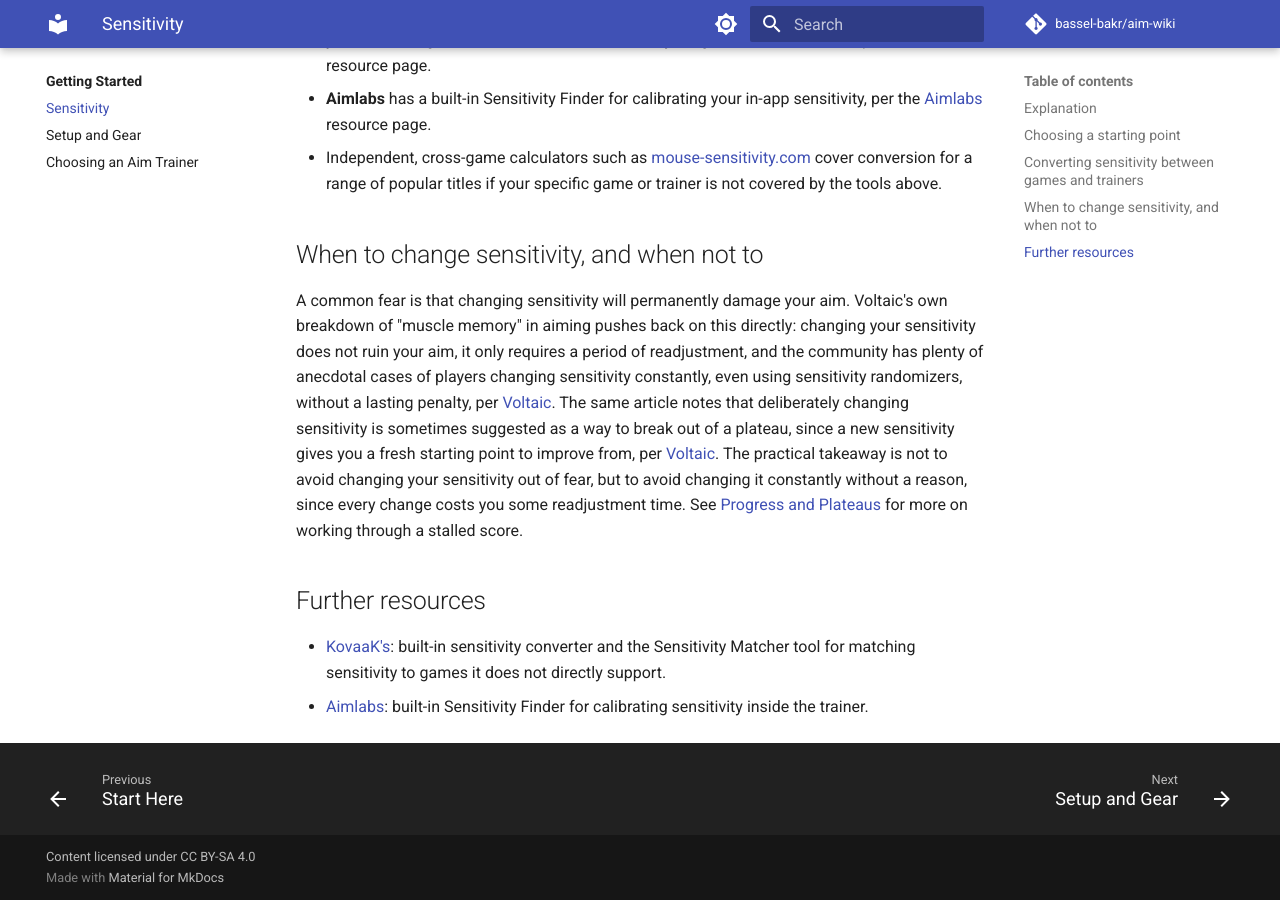
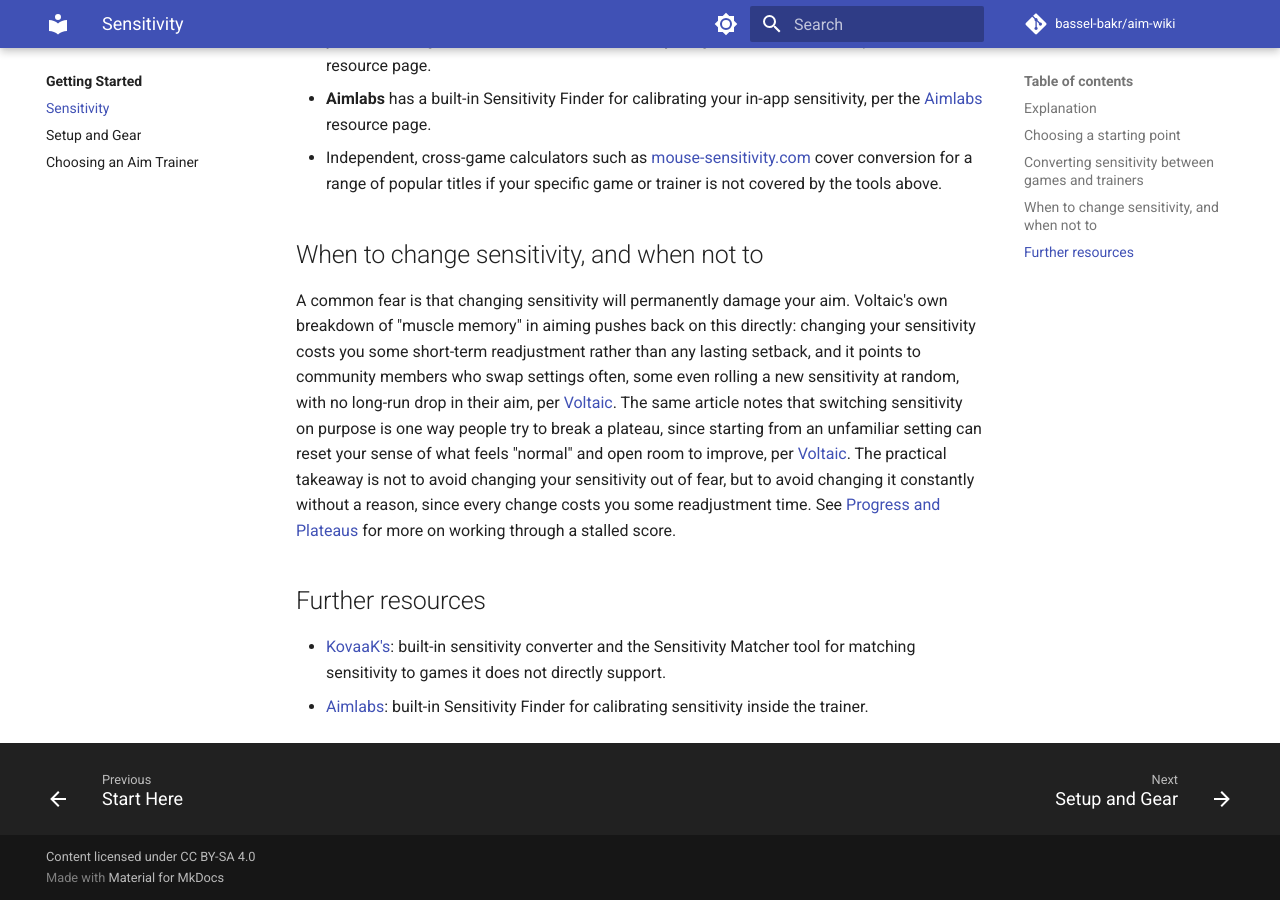
Before and after one commit to Bassel-Bakr/Aim, an MkDocs documentation site: the page built from docs/getting-started/sensitivity.md, in a window 1280 px wide and 900 px high, scrolled down 1536 px. Built offline with MkDocs 1.6.1 and Material for MkDocs 9.7.7, drawn with Linux system fonts in a browser that asks for light colours; comment, search, counter and statistics services are not loaded.

Commit message:
docs: fix issues found in acceptance check
Rewrite two sentences that matched source text word for word beyond
short names/titles, found during Task 12 copy check:
- getting-started/sensitivity.md: the muscle-memory/plateau paragraph
  reused Voltaic's exact wording ("sensitivity randomisers ... without
  a ... penalty" and "a fresh starting point to improve from").
- resources/communities/jade-palace.md: the August 2025 post summary
  reused the tweet's exact wording ("what ... want to see from elite
  aim training players").

Co-Authored-By: Claude Sonnet 5 <noreply@anthropic.com>

```diff
--- a/docs/getting-started/sensitivity.md
+++ b/docs/getting-started/sensitivity.md
@@ -69,12 +69,12 @@ aim per title:
 
 A common fear is that changing sensitivity will permanently damage your aim. Voltaic's own
 breakdown of "muscle memory" in aiming pushes back on this directly: changing your sensitivity
-does not ruin your aim, it only requires a period of readjustment, and the community has plenty of
-anecdotal cases of players changing sensitivity constantly, even using sensitivity randomizers,
-without a lasting penalty, per [Voltaic](https://blog.voltaic.gg/muscle-memory/). The same article
-notes that deliberately changing sensitivity is sometimes suggested as a way to break out of a
-plateau, since a new sensitivity gives you a fresh starting point to improve from, per
-[Voltaic](https://blog.voltaic.gg/muscle-memory/). The practical takeaway is not to avoid changing
+costs you some short-term readjustment rather than any lasting setback, and it points to community
+members who swap settings often, some even rolling a new sensitivity at random, with no long-run
+drop in their aim, per [Voltaic](https://blog.voltaic.gg/muscle-memory/). The same article
+notes that switching sensitivity on purpose is one way people try to break a plateau, since
+starting from an unfamiliar setting can reset your sense of what feels "normal" and open room to
+improve, per [Voltaic](https://blog.voltaic.gg/muscle-memory/). The practical takeaway is not to avoid changing
 your sensitivity out of fear, but to avoid changing it constantly without a reason, since every
 change costs you some readjustment time. See [Progress and Plateaus](../training/progress-and-plateaus.md)
 for more on working through a stalled score.
```
Also changed, not shown: docs/resources/communities/jade-palace.md (+1 -1 lines).
